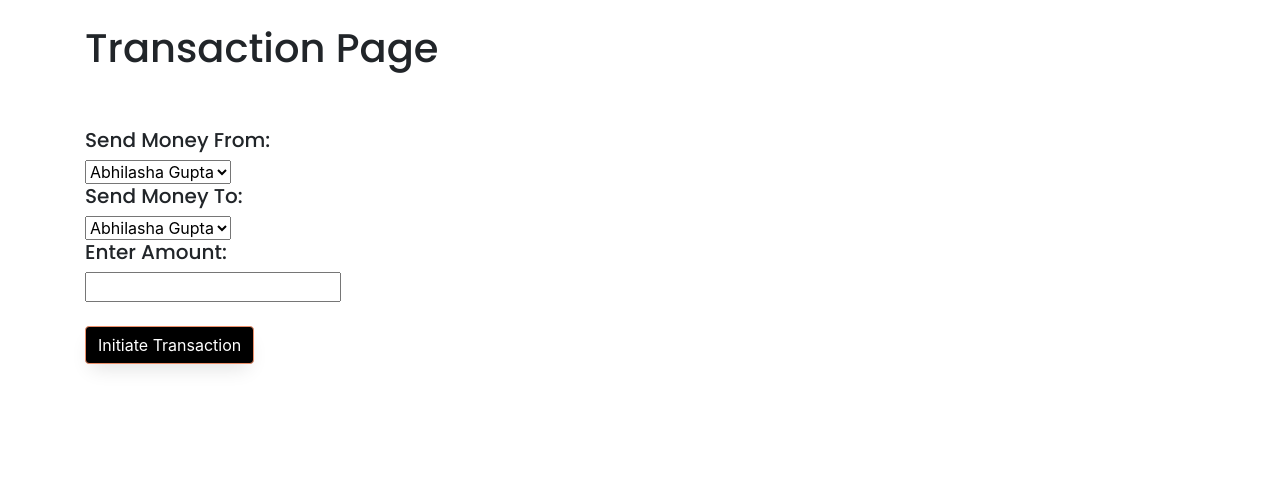
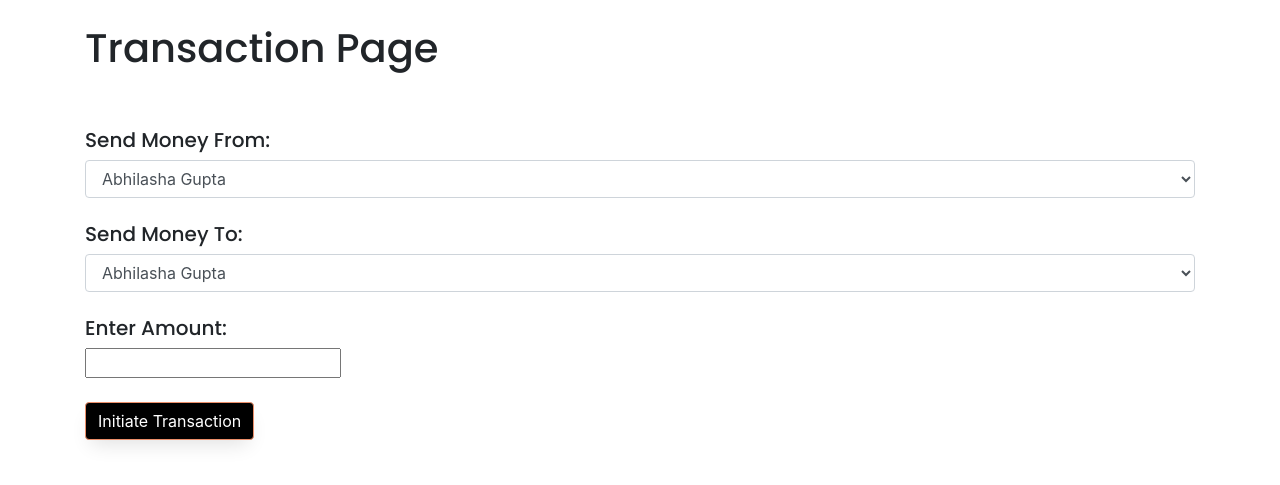
Before and after one commit to viabhinav/banking-system, a Flask app: page /transaction-page in a window 1280 px wide. Shown: the part 56-541 px from the top of the page. Run offline with Flask 2, Linux system fonts and the light colour scheme; some libraries are stand-ins or nearby versions.

Commit message:
MAJOR LIGHT MODE UPDATE

```diff
--- a/templates/base.html
+++ b/templates/base.html
@@ -24,13 +24,57 @@
         background-color: black;
         color: white;
       }
+
       </style>
+      <script>
+        (function($, window){
+  $(function() {
+    let arrowWidth = 30;
+
+    $.fn.resizeselect = function(settings) {
+      return this.each(function() {
+
+        $(this).change(function(){
+          let $this = $(this);
+
+          // get font-weight, font-size, and font-family
+          let style = window.getComputedStyle(this)
+          let { fontWeight, fontSize, fontFamily } = style
+
+          // create test element
+          let text = $this.find("option:selected").text();
+          let $test = $("<span>").html(text).css({
+            "font-size": fontSize,
+            "font-weight": fontWeight,
+            "font-family": fontFamily,
+            "visibility": "hidden" // prevents FOUC
+          });
+
+          // add to body, get width, and get out
+          $test.appendTo($this.parent());
+          let width = $test.width();
+          $test.remove();
+
+          // set select width
+          $this.width(width + arrowWidth);
+
+          // run on start
+        }).change();
+
+      });
+    };
+
+    // run by default
+    $("select.resizeselect").resizeselect();
+  })
+})(jQuery, window);
+      </script>
     <!-- Bootstrap CSS -->
 
 		<link rel="stylesheet" href="css/ionicons.min.css">
 		<link rel="stylesheet" href="css/style.css">
     <link href="https://fonts.googleapis.com/css?family=Poppins:300,400,500,600,700,800,900" rel="stylesheet">
-    <link rel="stylesheet" href="https://stackpath.bootstrapcdn.com/bootstrap/4.3.1/css/bootstrap.min.css" integrity="sha384-ggOyR0iXCbMQv3Xipma34MD+dH/1fQ784/j6cY/iJTQUOhcWr7x9JvoRxT2MZw1T" crossorigin="anonymous">
+    <link href="https://stackpath.bootstrapcdn.com/bootstrap/4.2.1/css/bootstrap.min.css" rel="stylesheet" integrity="sha256-azvvU9xKluwHFJ0Cpgtf0CYzK7zgtOznnzxV4924X1w=" crossorigin="anonymous">
     {% block scripts %} {% endblock %}
 
     <title>{% block title %} {% endblock %}</title>
--- a/templates/transactionpage.html
+++ b/templates/transactionpage.html
@@ -6,14 +6,14 @@
     <br>
     <form name="detailsp" action="processtran" method="GET">
     <h5>Send Money From:    </h5>
-    <select name="from" id="from">
+    <select name="from" id="from" class="form-control">
         {% for cust in customers %}
         <option >{{cust}}</option>
         {% endfor %}
     </select>
     <br>
     <h5>Send Money To:    </h5>
-    <select name="to" id="to">
+    <select name="to" id="to" class="form-control">
         {% for cust in customers %}
         <option >{{cust}}</option>
         {% endfor %}
```
